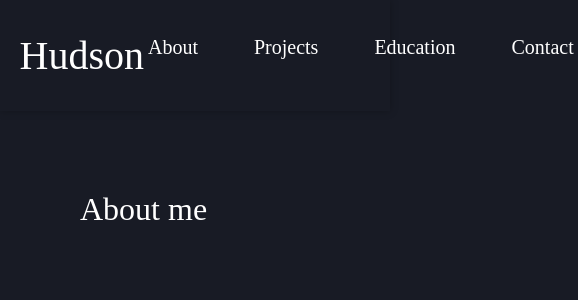
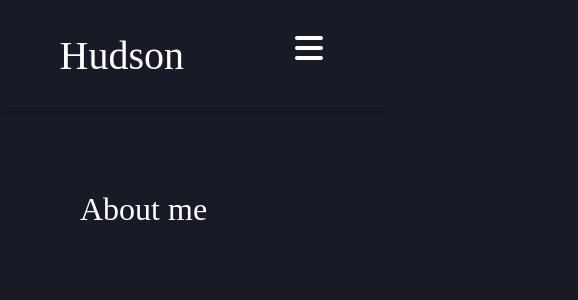
Before and after one commit to Kindlewing/portfolio, a React (Vite) app: page / in a window 390 px wide. Shown: the top 300 px of the page, 578 px wide, since content can reach past the window. Built offline with nearby package versions, Linux system fonts and the light colour scheme.

Commit message:
Working on header responsiveness

```diff
--- a/package.json
+++ b/package.json
@@ -10,6 +10,10 @@
     "preview": "vite preview"
   },
   "dependencies": {
+    "@fortawesome/fontawesome-svg-core": "^6.4.2",
+    "@fortawesome/free-regular-svg-icons": "^6.4.2",
+    "@fortawesome/free-solid-svg-icons": "^6.4.2",
+    "@fortawesome/react-fontawesome": "^0.2.0",
     "react": "^18.2.0",
     "react-dom": "^18.2.0"
   },
--- a/src/componenets/header/header.module.css
+++ b/src/componenets/header/header.module.css
@@ -7,16 +7,10 @@
 	padding: 2rem 5%;
 	box-shadow: 0 0 0.5rem rgba(0, 0, 0, 0.25);
 	display: flex;
+	flex-wrap: wrap;
 	justify-content: space-between;
 	color: var(--secondary);
 	background-color: var(--background);
-}
-
-.headerLogoContainer {
-	display: flex;
-	flex-direction: column;
-	align-items: center;
-	justify-content: center;
 }
 
 .headerNavLinks {
@@ -25,6 +19,7 @@
 	justify-content: center;
 	gap: 3rem;
 	list-style: none;
+	display: none;
 }
 
 .headerNavLink {
@@ -32,7 +27,7 @@
 	color: white;
 	font-size: 1.25rem;
 	display: inline-block;
-	padding: 0.25rem;
+	padding: 0.625rem;
 	border-radius: 10%;
 }
 
@@ -55,12 +50,39 @@
 .headerLogo {
 	font-size: 2.5rem;
 	cursor: default;
+	padding-left: 1em;
 	color: white;
 }
 
-.headerSubtitle {
-	font-size: 1.2rem;
-	font-weight: 400;
-	font-style: italic;
-	letter-spacing: 0.2ch;
+.hamburger {
+	font-size: 2rem;
+	color: white;
+	line-height: 2rem;
+	margin-right: 3rem;
+	float: right;
+	display: none;
 }
+
+.checkbox {
+	display: none;
+}
+
+@media (max-width: 60em) {
+	.hamburger {
+		display: block;
+	}
+
+	.checkbox:checked ~ .headerNavLinks {
+		display: flex;
+	}
+}
+
+@media screen and (min-width: 60em) {
+	.headerNavLinks {
+		display: flex;
+		align-items: center;
+		justify-content: center;
+		gap: 3rem;
+		list-style: none;
+	}
+}
--- a/src/componenets/header/header.tsx
+++ b/src/componenets/header/header.tsx
@@ -1,18 +1,29 @@
+import { FontAwesomeIcon } from '@fortawesome/react-fontawesome';
+import { faBars } from '@fortawesome/free-solid-svg-icons';
 import styles from './header.module.css';
 import { NavLink } from './navLink';
 
 const Header = () => {
 	return (
 		<header className={styles.header}>
-			<div className={styles.headerLogoContainer}>
 			<a
 				className={styles.headerLogo}
 				href="#"
 			>
 				Hudson
 			</a>
-			</div>
 			<nav>
+				<input
+					type="checkbox"
+					className={styles.checkbox}
+					id="hamburger"
+				/>
+				<label
+					htmlFor="hamburger"
+					className={styles.hamburger}
+				>
+					<FontAwesomeIcon icon={faBars} />
+				</label>
 				<ul className={styles.headerNavLinks}>
 					<li>
 						<NavLink href="#about">About</NavLink>
```
Also changed, not shown: 1 other file (tests, documents, lock files or other folders). Lines whose indentation alone changed are shown as unchanged.
